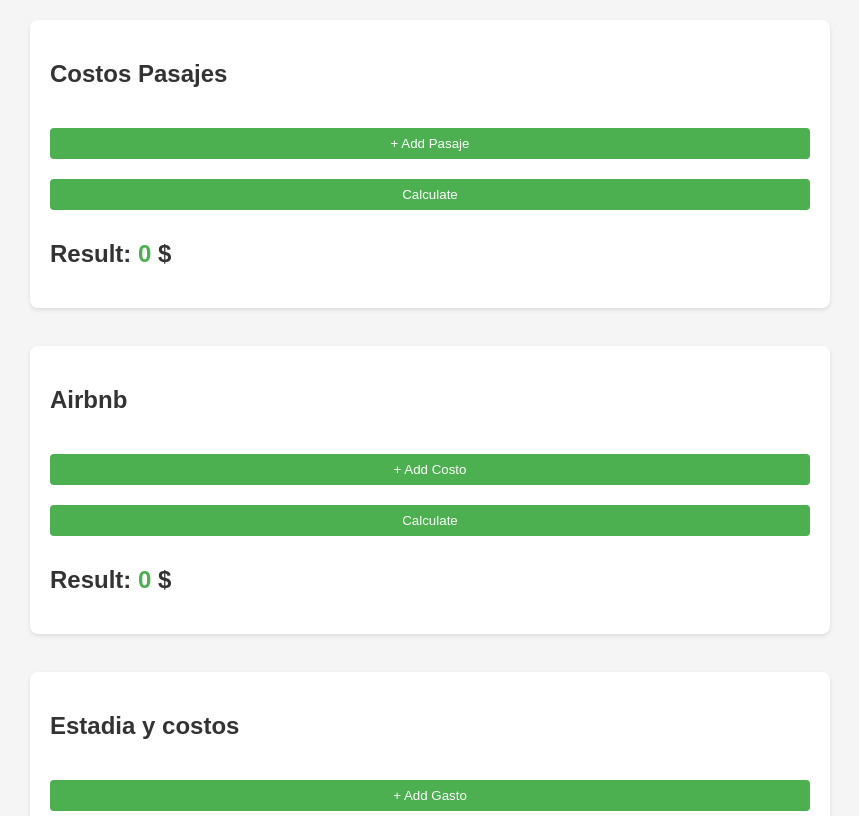
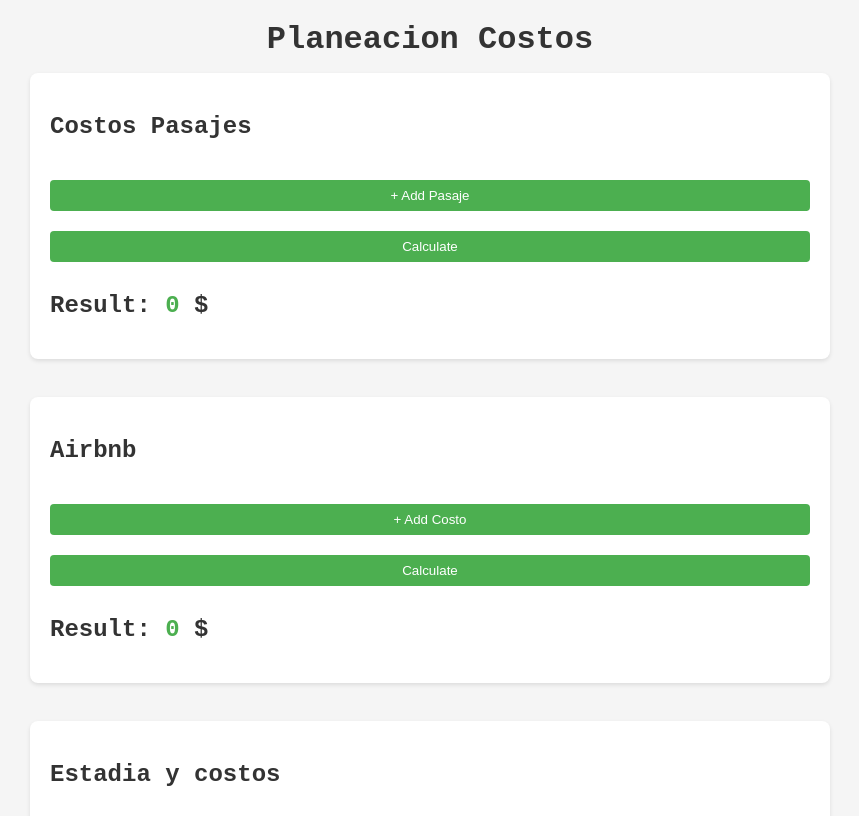
Before and after one commit to JoseiPaezB/MEXICO, a website: page index.html in a window 1280 px wide. Shown: the top 816 px of the page, without its empty margins (210-1069 px from the left). Drawn offline with Linux system fonts and the light colour scheme.

Commit message:
font change

```diff
--- a/index.html
+++ b/index.html
@@ -5,10 +5,15 @@
   <meta name="viewport" content="width=device-width, initial-scale=1.0">
   <title>Calculator</title>
 </head>
+<link rel="preconnect" href="https://fonts.googleapis.com" />
+<link rel="preconnect" href="https://fonts.gstatic.com" crossorigin />
 <link rel="stylesheet" href="styles.css">
+
 <body>
+    <h1 style="justify-content: center;display: flex;">Planeacion Costos</h1>
   <div class="grid">
       <section class="res">
+
           <div class="grid1">
               <h1>Costos Pasajes</h1>
               <div id="pasajesFields">
@@ -91,5 +96,6 @@
   </div>
 
   <script src="script.js"></script>
+
 </body>
 </html>
--- a/styles.css
+++ b/styles.css
@@ -1,5 +1,5 @@
 body {
-    font-family: Arial, sans-serif;
+    font-family: "JetBrains Mono", monospace;
     margin: 20px;
     background-color: #f5f5f5;
 }
```
